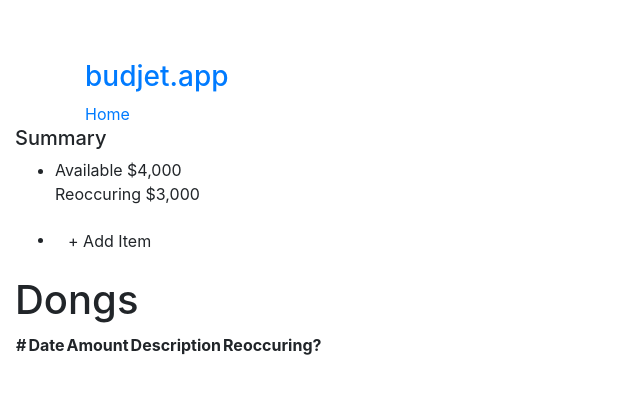
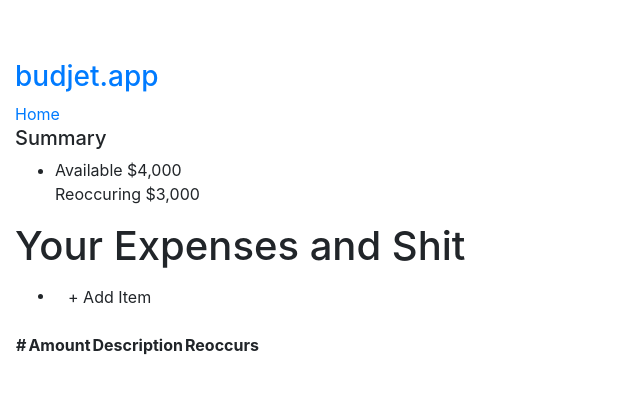
Before and after one commit to billyvg/budjet, a plain HTML site: page templates/index.html in a window 1280 px wide. Shown: the whole page, without its empty margins (0-640 px from the left). Drawn offline with nearby package versions, Linux system fonts and the light colour scheme.

Commit message:
Whitespace.

```diff
--- a/templates/index.html
+++ b/templates/index.html
@@ -10,7 +10,7 @@
   <body>
     <div class="topbar">
       <div class="topbar-inner">
-                <div class="container">
+        <div class="container-fluid">
           <h3>
             <a href="/">budjet.app</a>
           </h3>
@@ -49,22 +49,22 @@
       </div>
 
       <div class="content">
+        <h1>Your Expenses and Shit</h1>
+
         <ul id="budget-actions" class="unstyled">
           <li>
           <div class="add-item btn primary">+ Add Item</div>
           </li>
         </ul>
 
-                <h1>Dongs</h1>
 
         <table class="budget-table zebra-striped">
           <thead>
             <tr>
               <th>#</th>
-                            <th>Date</th>
               <th>Amount</th>
               <th>Description</th>
-                            <th>Reoccuring?</th>
+              <th>Reoccurs</th>
             </tr>
           </thead>
           <tbody>
@@ -81,7 +81,8 @@
   src="https://ajax.googleapis.com/ajax/libs/jquery/1.6.4/jquery.min.js"></script>
 <script type="text/javascript" src="/static/libs/underscore/underscore-min.js"></script>
 <script type="text/javascript" src="/static/libs/backbone/backbone.js"></script>
-        <script type="text/javascript" src="/static/budjet/js/backbone/models/item.js"></script>
+<script type="text/javascript" src="/static/budjet/js/backbone/models/transaction.js"></script>
+<script type="text/javascript" src="/static/budjet/js/backbone/views/transaction.js"></script>
 <script type="text/javascript" src="/static/budjet/js/backbone/main.js"></script>
 <script type="text/javascript" src="/static/budjet/js/app.js"></script>
     </body>
```
Lines whose indentation alone changed are shown as unchanged.
